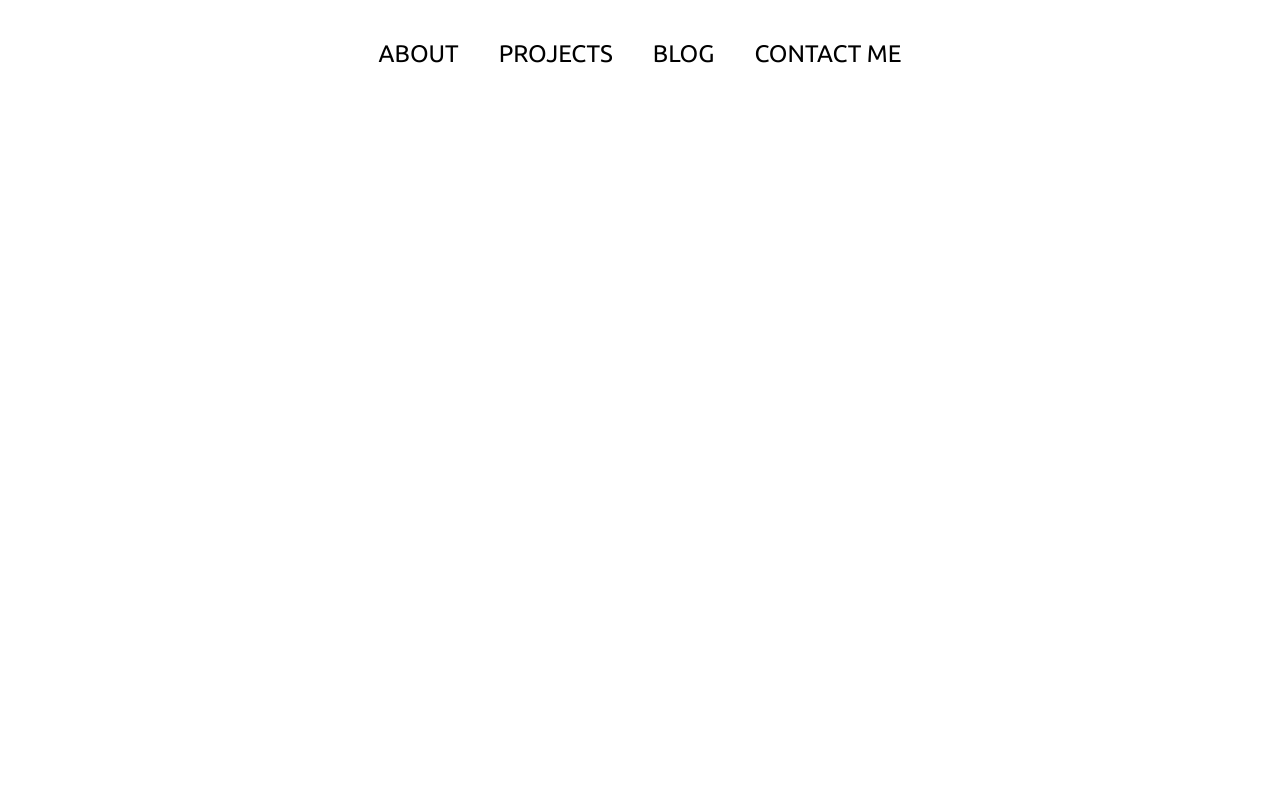
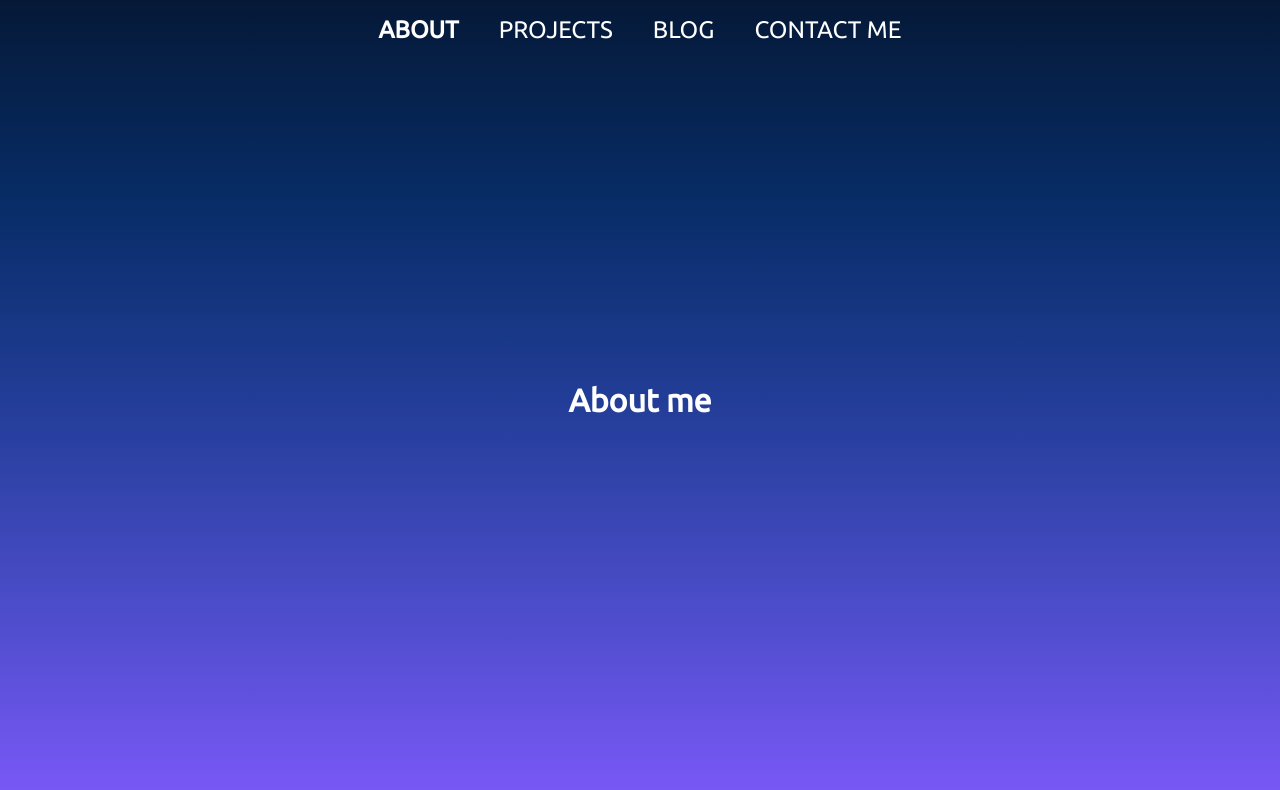
Before and after one commit to octopus175/Portfolio_Site, a React (Create React App) app: page / in a window 1280 px wide. Shown: the top 790 px of the page. Built offline with nearby package versions, Linux system fonts and the light colour scheme.

Commit message:
- change navbar position to fixed - add about component

```diff
--- a/src/App.css
+++ b/src/App.css
@@ -1 +1,7 @@
 @import url('https://fonts.googleapis.com/css2?family=Ubuntu&display=swap');
+
+.App {
+  font-family: 'Ubuntu', sans-serif;
+  text-align: center;
+  height: 100vh;
+}
--- a/src/App.tsx
+++ b/src/App.tsx
@@ -1,11 +1,13 @@
 import React from 'react';
 import Navbar from './Components/Navbar/Navbar';
+import About from './Components/About/About';
 import './App.css'
 
 function App() {
   return (
-    <div>
+    <div className='App'>
       <Navbar />
+      <About />
     </div>
   );
 }
--- /dev/null
+++ b/src/Components/About/About.jsx
@@ -0,0 +1,12 @@
+import './About.style.css'
+
+function About() {
+
+    return(
+        <section id="about" className='about'>
+            <h1>About me</h1>
+        </section>
+    )
+}
+
+export default About;
--- /dev/null
+++ b/src/Components/About/About.style.css
@@ -0,0 +1,15 @@
+
+.about {
+    display: grid;
+    min-height: 100vh;
+    min-width: 1024px;
+    background-image: linear-gradient(to bottom, #051937, #072c66, #223d97, #4a4cc8, #7b58f8);
+    place-items: center;
+    color: #fff;
+}
+
+h1 {
+    font-size: 2em;
+    margin: 0;
+    padding: 0;
+}
--- a/src/Components/Navbar/Navbar.style.css
+++ b/src/Components/Navbar/Navbar.style.css
@@ -1,14 +1,15 @@
 .navbar {
+    position: fixed;
+    top: 0px;
     display: flex;
-    position: sticky;
-    position: -webkit-sticky;
     justify-content: center;
-    top: 0;
+    align-items: center;
+    width: 100%;
 }
 
 nav {
     display: flex;
-    padding-top: 2.5em;
+    padding: 1em;
 }
 
 .active{
@@ -21,12 +22,12 @@ ul {
     padding: 0;
     display: flex;
     gap: 2.5em;
+    color: #fff;
 }
 
 li {
     cursor: pointer;
     font-size: 1.5em;
-    font-family: 'Ubuntu', sans-serif;
 
 }
 
```
